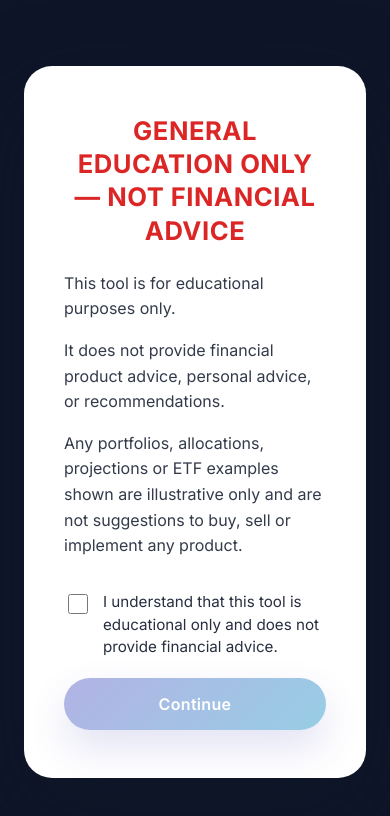
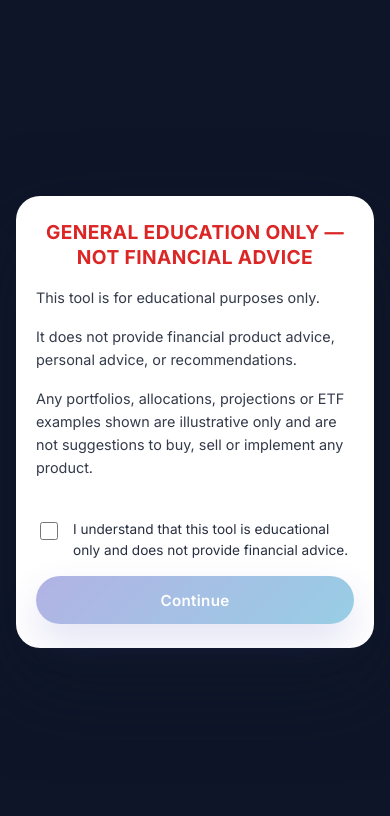
Before and after one commit to mleggo1/Investment-Matchmaker, a React (Vite) app: page / in a window 390 px wide. Shown: the top 816 px of the page. Built offline with nearby package versions, Linux system fonts and the light colour scheme.

Commit message:
Mobile optimization: Fix education gate modal, improve responsive design, update ETF dashboard link text

```diff
--- a/src/App.css
+++ b/src/App.css
@@ -1208,6 +1208,62 @@
   color: var(--text-muted);
 }
 
+.etf-dashboard-link {
+  margin-top: 1rem;
+}
+
+.etf-dashboard-button {
+  display: inline-flex;
+  align-items: center;
+  gap: 0.5rem;
+  padding: 0.75rem 1.5rem;
+  border-radius: 999px;
+  background: linear-gradient(135deg, rgba(99, 102, 241, 0.1), rgba(14, 165, 233, 0.1));
+  border: 1px solid rgba(99, 102, 241, 0.3);
+  color: var(--text-primary);
+  font-weight: 600;
+  font-size: 0.9rem;
+  text-decoration: none;
+  transition: all 0.25s ease;
+  box-shadow: 0 4px 12px rgba(99, 102, 241, 0.15);
+  text-align: center;
+  flex-wrap: wrap;
+}
+
+.etf-dashboard-button:hover {
+  background: linear-gradient(135deg, rgba(99, 102, 241, 0.2), rgba(14, 165, 233, 0.2));
+  border-color: rgba(99, 102, 241, 0.5);
+  transform: translateY(-1px);
+  box-shadow: 0 6px 20px rgba(99, 102, 241, 0.25);
+}
+
+.etf-dashboard-button svg {
+  transition: transform 0.25s ease;
+}
+
+.etf-dashboard-button:hover svg {
+  transform: translateX(2px);
+}
+
+@media (max-width: 640px) {
+  .education-gate {
+    padding: 12px;
+    align-items: flex-start;
+  }
+
+  .education-gate__card {
+    margin-top: 20px;
+    margin-bottom: 20px;
+    max-height: calc(100vh - 24px);
+  }
+
+  .etf-dashboard-button {
+    width: 100%;
+    justify-content: center;
+    padding: 0.85rem 1.5rem;
+  }
+}
+
 .callout {
   position: relative;
   overflow: hidden;
@@ -1476,47 +1532,60 @@
   display: flex;
   align-items: center;
   justify-content: center;
-  padding: 48px 24px;
+  padding: 20px 16px;
   background: rgba(15, 23, 42, 0.95);
   backdrop-filter: blur(12px);
   -webkit-backdrop-filter: blur(12px);
+  overflow-y: auto;
+  -webkit-overflow-scrolling: touch;
 }
 
 .education-gate__card {
   width: min(600px, 100%);
+  max-width: 100%;
   background: #ffffff;
-  border-radius: 28px;
-  padding: 48px 40px;
+  border-radius: 24px;
+  padding: clamp(24px, 5vw, 48px) clamp(20px, 4vw, 40px);
   box-shadow: 0 35px 85px rgba(15, 23, 42, 0.5);
   text-align: center;
+  margin: auto;
+  max-height: calc(100vh - 40px);
+  display: flex;
+  flex-direction: column;
 }
 
 .education-gate__card h1 {
-  margin: 0 0 1.5rem;
-  font-size: 1.6rem;
+  margin: 0 0 clamp(1rem, 3vw, 1.5rem);
+  font-size: clamp(1.2rem, 4vw, 1.6rem);
   font-weight: 700;
   letter-spacing: 0.02em;
   color: #dc2626;
   line-height: 1.3;
+  flex-shrink: 0;
 }
 
 .education-gate__content {
   text-align: left;
-  margin-bottom: 2rem;
+  margin-bottom: clamp(1.5rem, 4vw, 2rem);
   color: rgba(15, 23, 42, 0.85);
   line-height: 1.6;
+  flex: 1;
+  overflow-y: auto;
+  min-height: 0;
 }
 
 .education-gate__content p {
   margin: 0 0 1rem;
-  font-size: 1rem;
+  font-size: clamp(0.9rem, 2.5vw, 1rem);
 }
 
 .education-gate__form {
   display: flex;
   flex-direction: column;
-  gap: 1.2rem;
+  gap: clamp(1rem, 3vw, 1.2rem);
   align-items: stretch;
+  flex-shrink: 0;
+  margin-top: auto;
 }
 
 .education-gate__checkbox-label {
@@ -1525,32 +1594,34 @@
   gap: 0.75rem;
   text-align: left;
   cursor: pointer;
-  font-size: 0.95rem;
+  font-size: clamp(0.85rem, 2.5vw, 0.95rem);
   color: rgba(15, 23, 42, 0.9);
   line-height: 1.5;
 }
 
 .education-gate__checkbox {
   margin-top: 0.2rem;
-  width: 20px;
-  height: 20px;
+  width: clamp(18px, 4vw, 20px);
+  height: clamp(18px, 4vw, 20px);
   flex-shrink: 0;
   cursor: pointer;
   accent-color: #6366f1;
 }
 
 .education-gate__button {
-  padding: 1rem 2rem;
+  padding: clamp(0.85rem, 3vw, 1rem) clamp(1.5rem, 5vw, 2rem);
   border: none;
   border-radius: 999px;
   font-weight: 600;
-  font-size: 1rem;
+  font-size: clamp(0.95rem, 2.5vw, 1rem);
   letter-spacing: 0.02em;
   cursor: pointer;
   transition: all 0.2s ease;
   background: linear-gradient(135deg, #6366f1 0%, #0ea5e9 100%);
   color: #ffffff;
   box-shadow: 0 18px 38px rgba(79, 70, 229, 0.32);
+  width: 100%;
+  min-height: 48px;
 }
 
 .education-gate__button:hover:not(.is-disabled) {
@@ -1570,29 +1641,34 @@
   display: flex;
   align-items: center;
   justify-content: center;
-  padding: 48px 24px;
+  padding: 20px 16px;
   background: linear-gradient(160deg, #0f172a, #1e3a8a);
   color: #0f172a;
+  overflow-y: auto;
+  -webkit-overflow-scrolling: touch;
 }
 
 .password-gate__card {
   width: min(420px, 100%);
+  max-width: 100%;
   background: #ffffff;
-  border-radius: 28px;
-  padding: 40px;
+  border-radius: 24px;
+  padding: clamp(24px, 5vw, 40px);
   box-shadow: 0 35px 85px rgba(15, 23, 42, 0.35);
   text-align: center;
+  margin: auto;
 }
 
 .password-gate__card h1 {
   margin: 0 0 0.75rem;
-  font-size: 1.8rem;
+  font-size: clamp(1.4rem, 4vw, 1.8rem);
   letter-spacing: -0.02em;
 }
 
 .password-gate__card p {
   margin: 0 0 1.5rem;
   color: rgba(15, 23, 42, 0.65);
+  font-size: clamp(0.9rem, 2.5vw, 1rem);
 }
 
 .password-gate__form {
@@ -1605,13 +1681,14 @@
   width: 100%;
   border-radius: 18px;
   border: 1px solid rgba(15, 23, 42, 0.12);
-  padding: 0.95rem 1.15rem;
-  font-size: 1rem;
+  padding: clamp(0.85rem, 3vw, 0.95rem) clamp(1rem, 4vw, 1.15rem);
+  font-size: clamp(0.9rem, 2.5vw, 1rem);
   font-weight: 600;
   letter-spacing: 0.08em;
   text-transform: uppercase;
   text-align: center;
   transition: border-color 0.2s ease, box-shadow 0.2s ease;
+  min-height: 48px;
 }
 
 .password-gate__input:focus {
@@ -1656,6 +1733,7 @@
   .primary-button {
     width: 100%;
     justify-content: center;
+    min-height: 48px;
   }
 
   .quiz-progress {
@@ -1667,4 +1745,34 @@
   .quiz-progress__score {
     padding: 0.4rem 0;
   }
-}
+
+  .app-container {
+    padding: 48px 16px 72px;
+  }
+
+  .data-table {
+    min-width: 100%;
+    font-size: 0.85rem;
+  }
+
+  .data-table th,
+  .data-table td {
+    padding: 0.75rem 0.6rem;
+    font-size: 0.8rem;
+  }
+
+  .table-wrapper {
+    overflow-x: auto;
+    -webkit-overflow-scrolling: touch;
+  }
+
+  .password-gate {
+    padding: 12px;
+    align-items: flex-start;
+  }
+
+  .password-gate__card {
+    margin-top: 20px;
+    margin-bottom: 20px;
+  }
+}
--- a/src/App.jsx
+++ b/src/App.jsx
@@ -1188,6 +1188,19 @@ export default function InvestmentMatchmakerApp() {
                 <div className="section-heading">
                   <h3>ETF details</h3>
                   <p>Understand the role each holding plays inside the portfolio.</p>
+                  <div className="etf-dashboard-link">
+                    <a
+                      href="https://etf-dashboards.vercel.app/"
+                      target="_blank"
+                      rel="noopener noreferrer"
+                      className="etf-dashboard-button"
+                    >
+                      <span>Deeper dive into ETFs and what makes them up</span>
+                      <svg width="16" height="16" viewBox="0 0 16 16" fill="none" xmlns="http://www.w3.org/2000/svg">
+                        <path d="M8 2L14 8L8 14M14 8H2" stroke="currentColor" strokeWidth="2" strokeLinecap="round" strokeLinejoin="round"/>
+                      </svg>
+                    </a>
+                  </div>
                 </div>
                 <div className="table-wrapper">
                   <table className="data-table">
```
